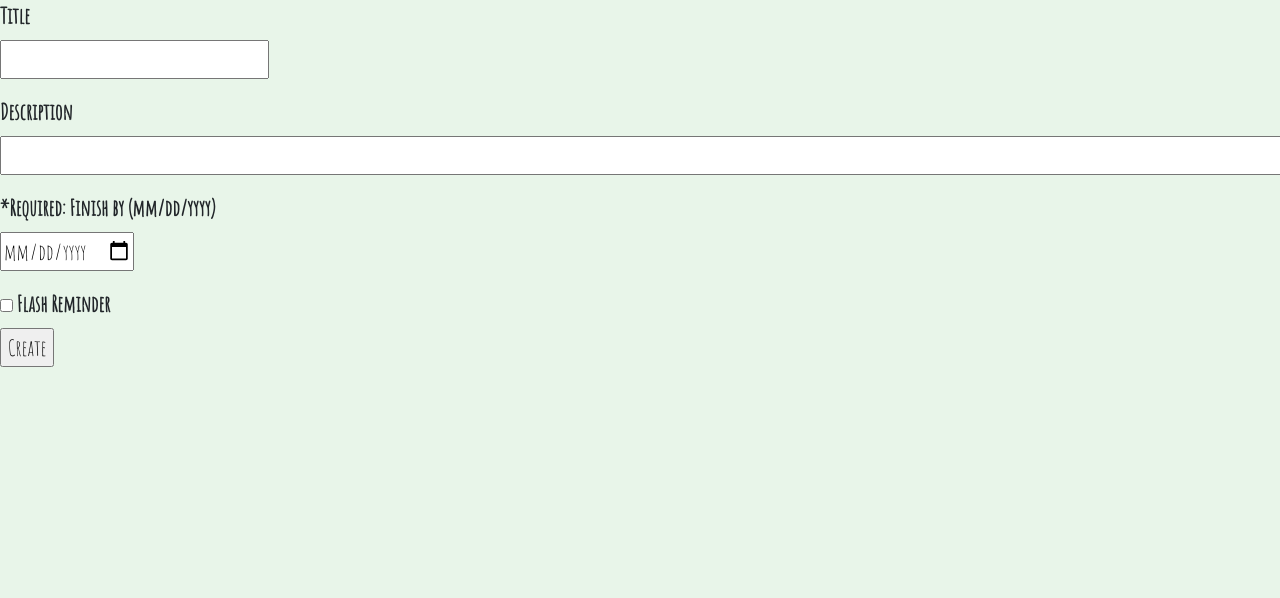
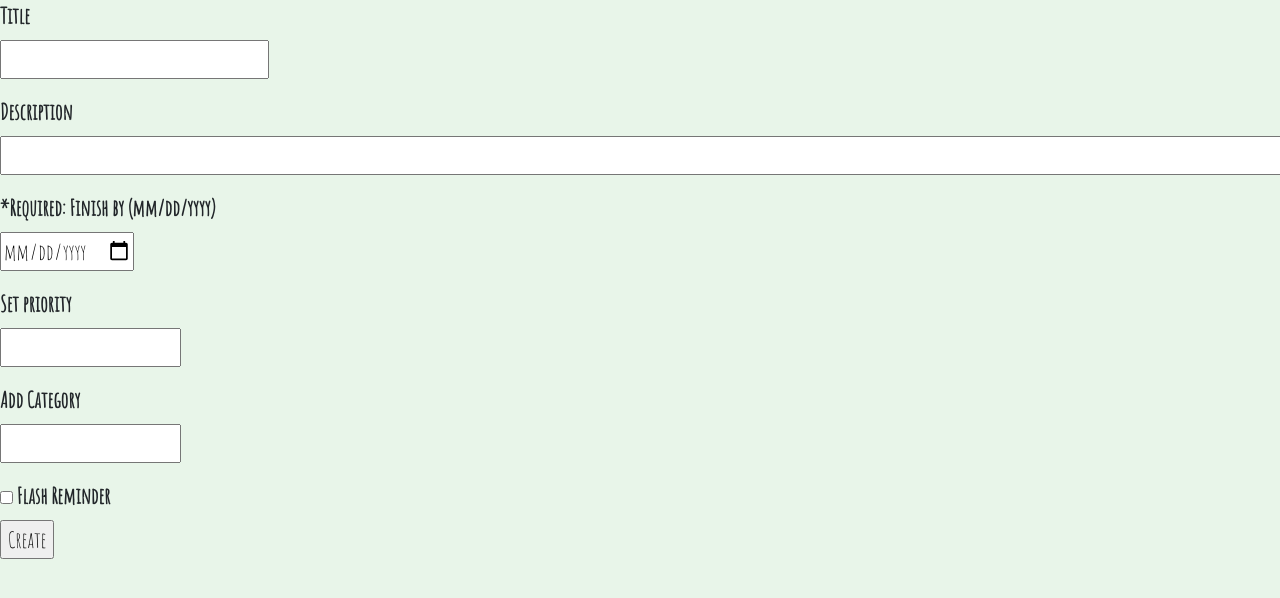
Before and after one commit to ZetaVII/Task-Manager-App, a Flask app: page /createtask in a window 1280 px wide; the page is wider, and only the part inside the window is pictured. Shown: the part 123-721 px from the top of that part. Run offline with Flask 2, Linux system fonts and the light colour scheme; a user stored in the database is signed in; some libraries are stand-ins or nearby versions.

Commit message:
Update newtask.html
add category and priority

```diff
--- a/app/templates/newtask.html
+++ b/app/templates/newtask.html
@@ -17,6 +17,14 @@
         {{ form.date(size = 10)}}
     </p>
     <p>
+        {{ form.priority.label}} <br>
+        {{ form.priority(size = 10)}}
+    </p>
+    <p>
+        {{ form.category.label}} <br>
+        {{ form.category(size = 20)}}
+    </p>
+    <p>
         {{ form.reminder() }} {{form.reminder.label}} <br>
         {{ form.create() }}
     </p>
```
